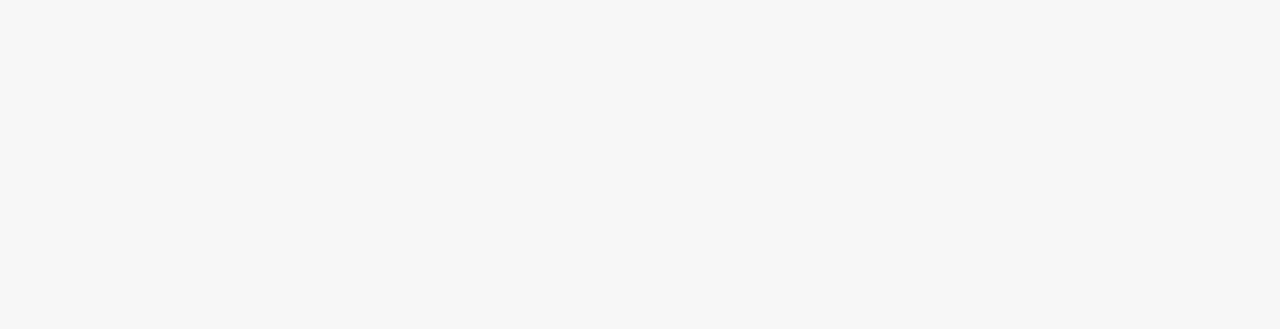
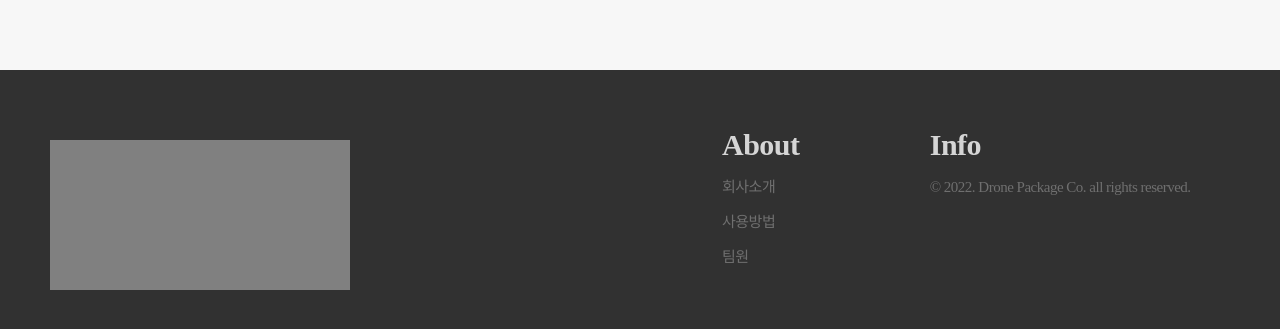
Before and after one commit to Project-TMusic/dp_frontend, a React (Create React App) app: page /about in a window 1280 px wide. Shown: the part 925-1254 px from the top of the page. Before the commit the page ends 800 px from the top, so only its background shows below. Built offline with nearby package versions, Linux system fonts and the light colour scheme; a web font is replaced by a local one.

Commit message:
Feature: Add Footer

```diff
--- a/src/components/common/AboutUs/index.tsx
+++ b/src/components/common/AboutUs/index.tsx
@@ -1,12 +1,14 @@
 import React from 'react';
 import { useScrollFadeIn } from 'src/hooks/useScrollFadeIn';
 import * as S from './styled';
+import { Footer } from 'src/components';
 
 export const AboutUs: React.FC = () => {
   // const animatedItem = {
   //   0: useScrollFadeIn('up', 1, 0.7),
   // };
   return (
+    <>
       <S.AboutUsContainer>
         <S.Title>About Us.</S.Title>
         <S.Flex>
@@ -15,11 +17,13 @@ export const AboutUs: React.FC = () => {
             <S.DescriptionTitle>대충 소개글... </S.DescriptionTitle>
             국가원로자문회의의 조직·직무범위 기타 필요한 사항은 법률로 정한다.
             국회에서 의결된 법률안은 정부에 이송되어 15일 이내에 대통령이
-          공포한다. 선거에 관한 경비는 법률이 정하는 경우를 제외하고는 정당 또는
-          후보자에게 부담시킬 수 없다. 각급 선거관리위원회의 조직·직무범위 기타
-          필요한 사항은 법률로 정한다.
+            공포한다. 선거에 관한 경비는 법률이 정하는 경우를 제외하고는 정당
+            또는 후보자에게 부담시킬 수 없다. 각급 선거관리위원회의
+            조직·직무범위 기타 필요한 사항은 법률로 정한다.
           </S.Description>
         </S.Flex>
       </S.AboutUsContainer>
+      <Footer />
+    </>
   );
 };
--- a/src/components/common/AboutUs/styled.ts
+++ b/src/components/common/AboutUs/styled.ts
@@ -3,6 +3,7 @@ import styled from '@emotion/styled';
 export const AboutUsContainer = styled.div`
   width: 100%;
   margin-top: 5rem;
+  margin-bottom: 30rem;
 `;
 
 export const Title = styled.div`
```
Lines whose indentation alone changed are shown as unchanged.
